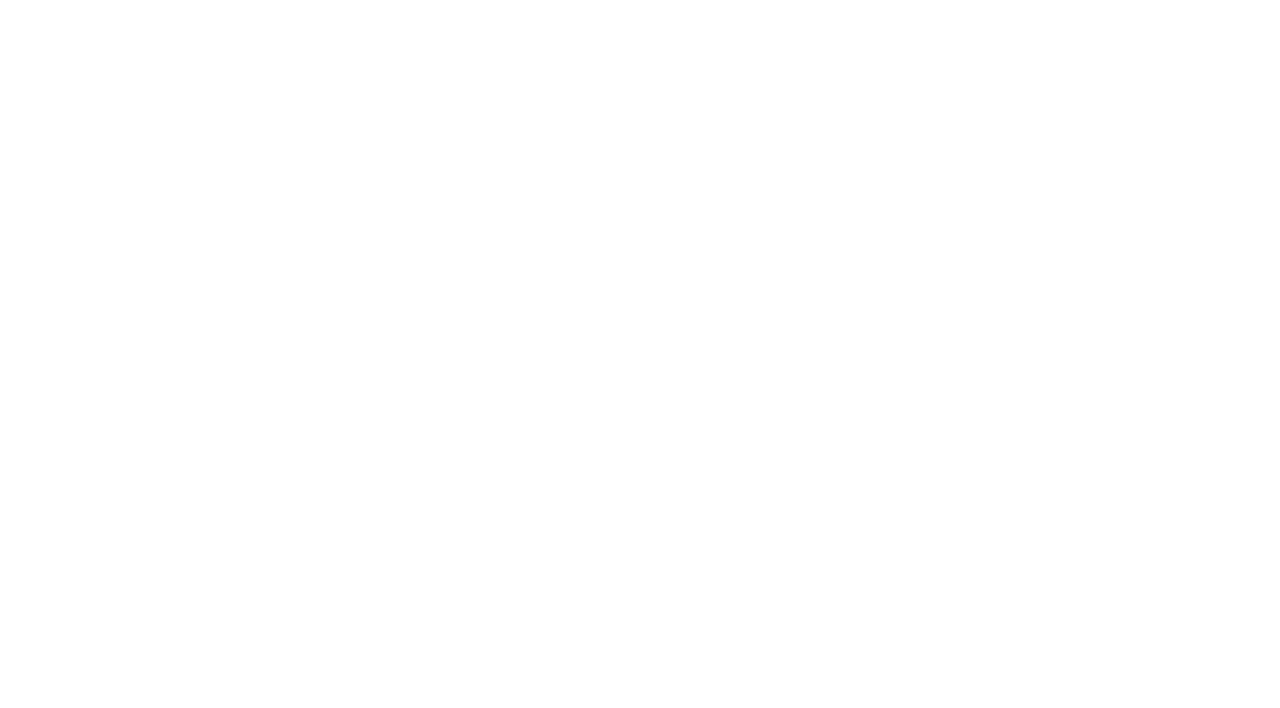
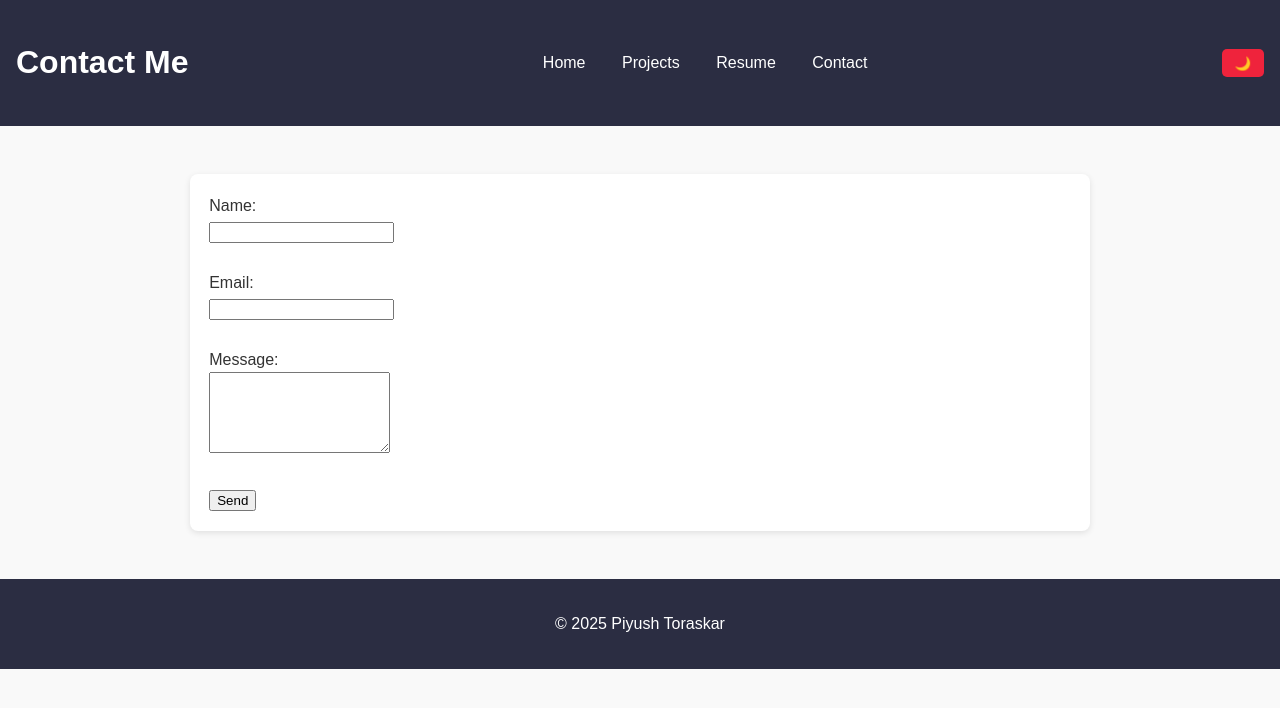
Before and after one commit to Piyush-Toraskar/piyush-portfolio, a plain HTML site: page contact.html in a window 1280 px wide. Drawn offline with Linux system fonts and the light colour scheme.

Commit message:
Update contact.html

```diff
--- a/contact.html
+++ b/contact.html
@@ -1 +1,38 @@
-<HTML CONTENT FROM ABOVE CONTACT PAGE>
+<!DOCTYPE html>
+<html lang="en">
+<head>
+<meta charset="UTF-8">
+<meta name="viewport" content="width=device-width, initial-scale=1.0">
+<title>Contact - Piyush Toraskar</title>
+<link rel="stylesheet" href="style.css">
+<script src="script.js" defer></script>
+</head>
+<body>
+<header>
+    <h1>Contact Me</h1>
+    <nav>
+        <a href="index.html">Home</a>
+        <a href="projects.html">Projects</a>
+        <a href="resume.html">Resume</a>
+        <a href="contact.html">Contact</a>
+    </nav>
+    <button class="dark-mode-toggle" onclick="toggleDarkMode()">🌙</button>
+</header>
+<section>
+    <div class="card">
+        <form action="https://formspree.io/f/your-form-id" method="POST">
+            <label>Name:</label><br>
+            <input type="text" name="name" required><br><br>
+            <label>Email:</label><br>
+            <input type="email" name="email" required><br><br>
+            <label>Message:</label><br>
+            <textarea name="message" rows="5" required></textarea><br><br>
+            <button type="submit">Send</button>
+        </form>
+    </div>
+</section>
+<footer>
+    <p>© 2025 Piyush Toraskar</p>
+</footer>
+</body>
+</html>
```
